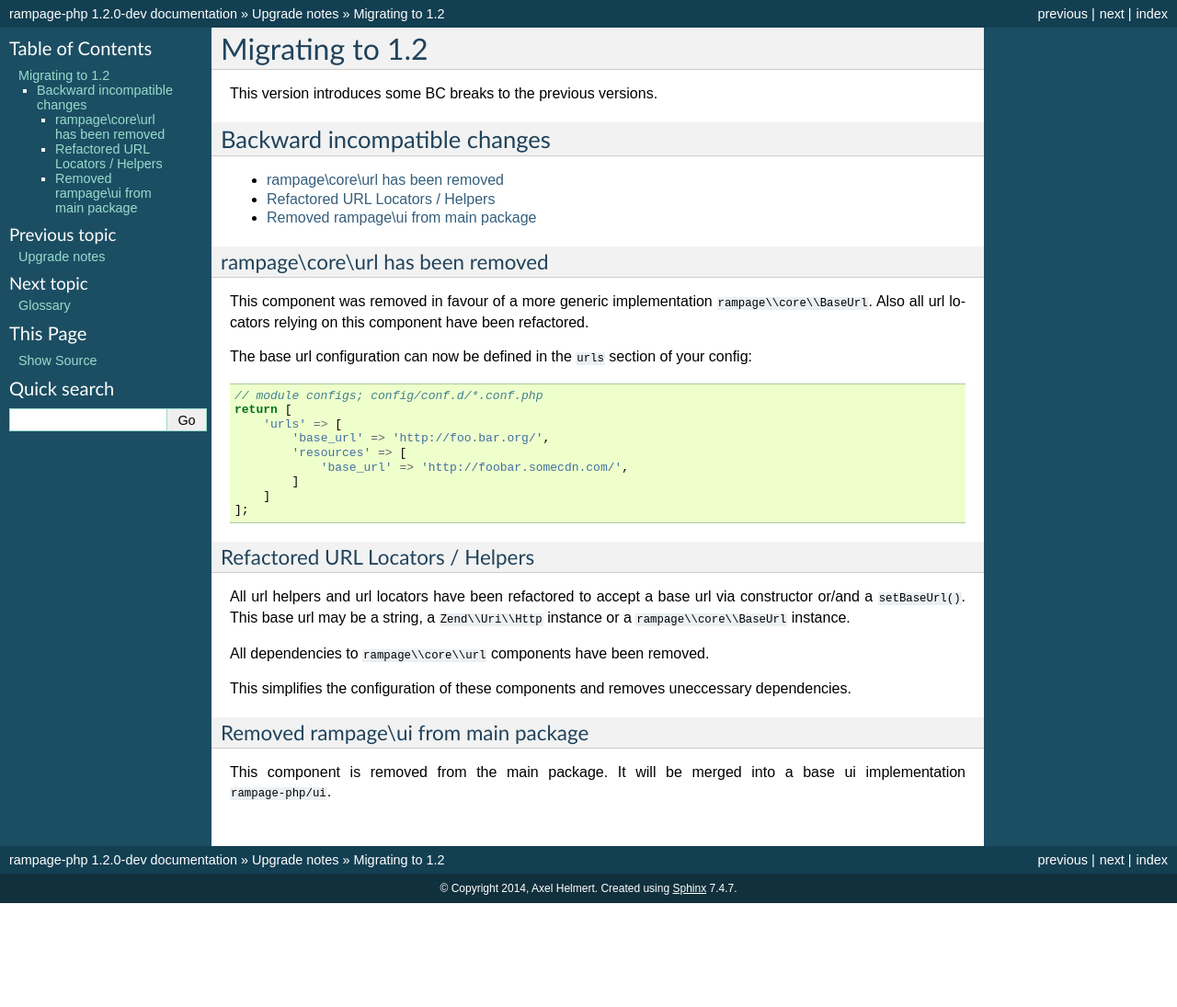
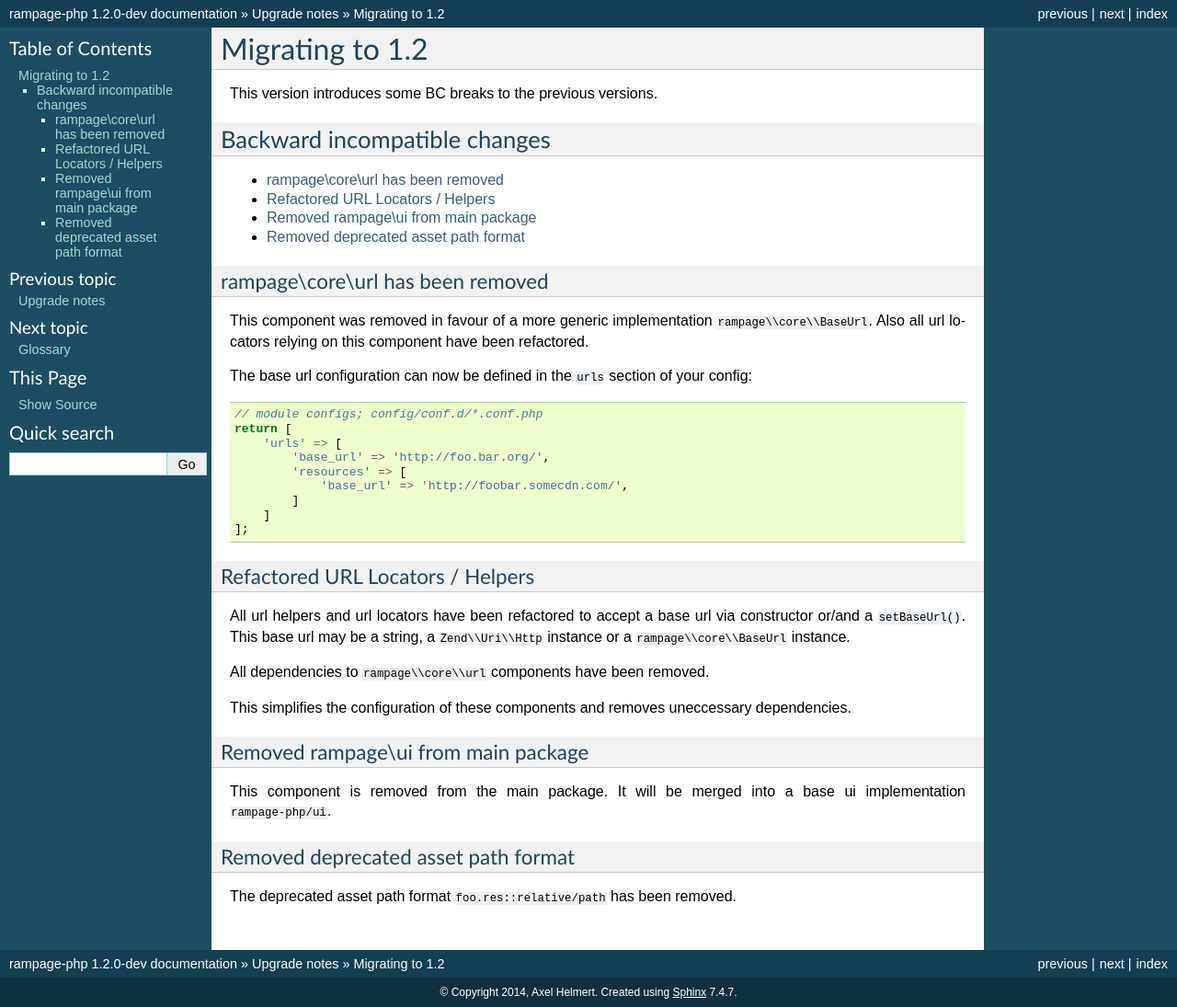
Before and after one commit to tux-rampage/rampage-php-docs, a Sphinx documentation site: the page built from source/upgrading/migration-1.2.rst, in a window 1280 px wide. Shown: the whole page at 92% size. Built offline with Sphinx 7.4.7, drawn with Linux system fonts in a browser that asks for light colours; before the commit the page ends 982 px from its top, so only the background shows below that.

Commit message:
Updated upgrade notes

```diff
--- a/source/upgrading/migration-1.2.rst
+++ b/source/upgrading/migration-1.2.rst
@@ -56,3 +57,11 @@ Removed rampage\\ui from main package
 
 This component is removed from the main package.
 It will be merged into a base ui implementation ``rampage-php/ui``.
+
+
+.. _migration_1.2.bcb.assets:
+
+Removed deprecated asset path format
+------------------------------------
+
+The deprecated asset path format ``foo.res::relative/path`` has been removed.
```
Also changed, not shown: other parts of source/upgrading/migration-1.2.rst (+1 -0 lines).
